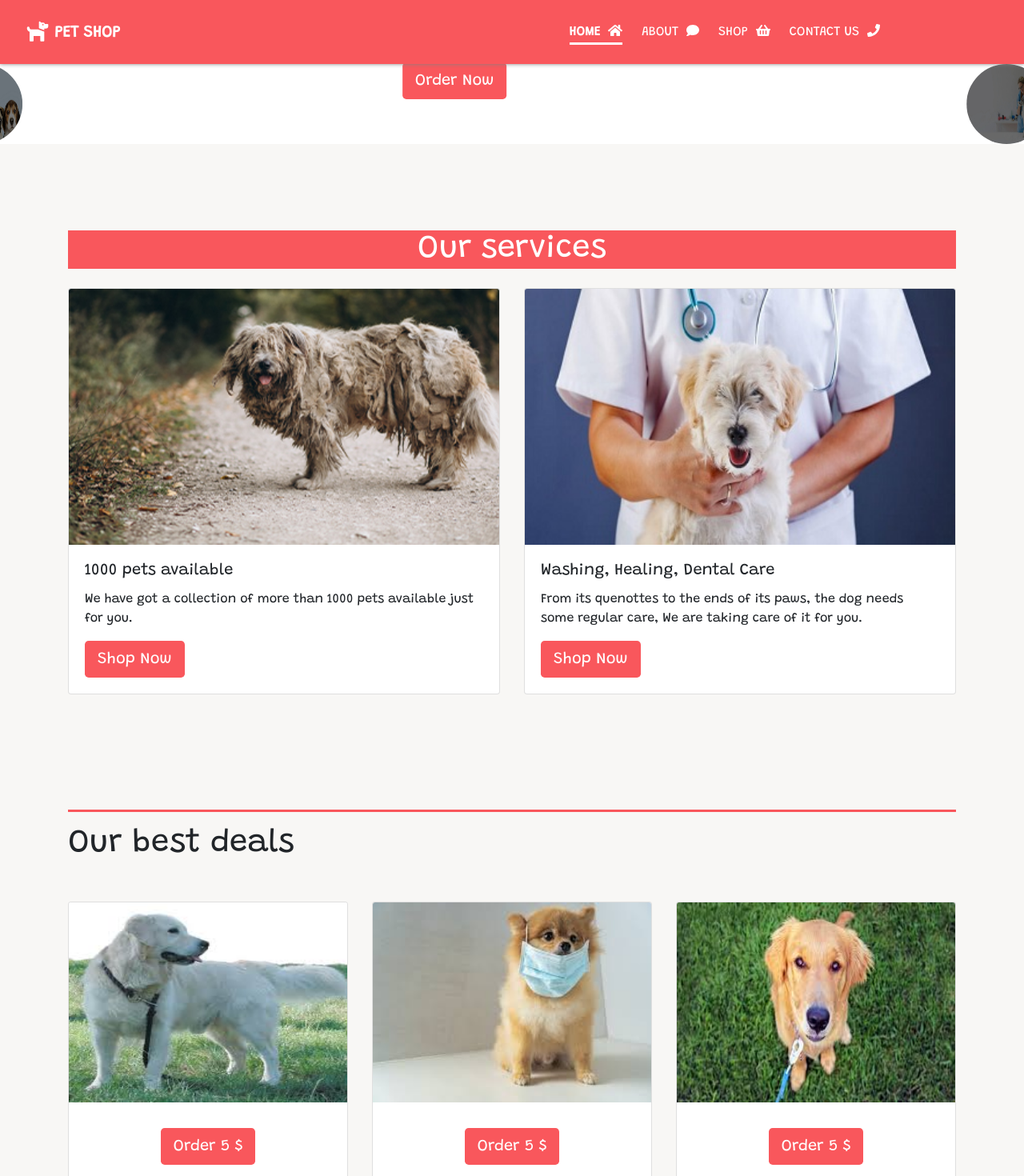
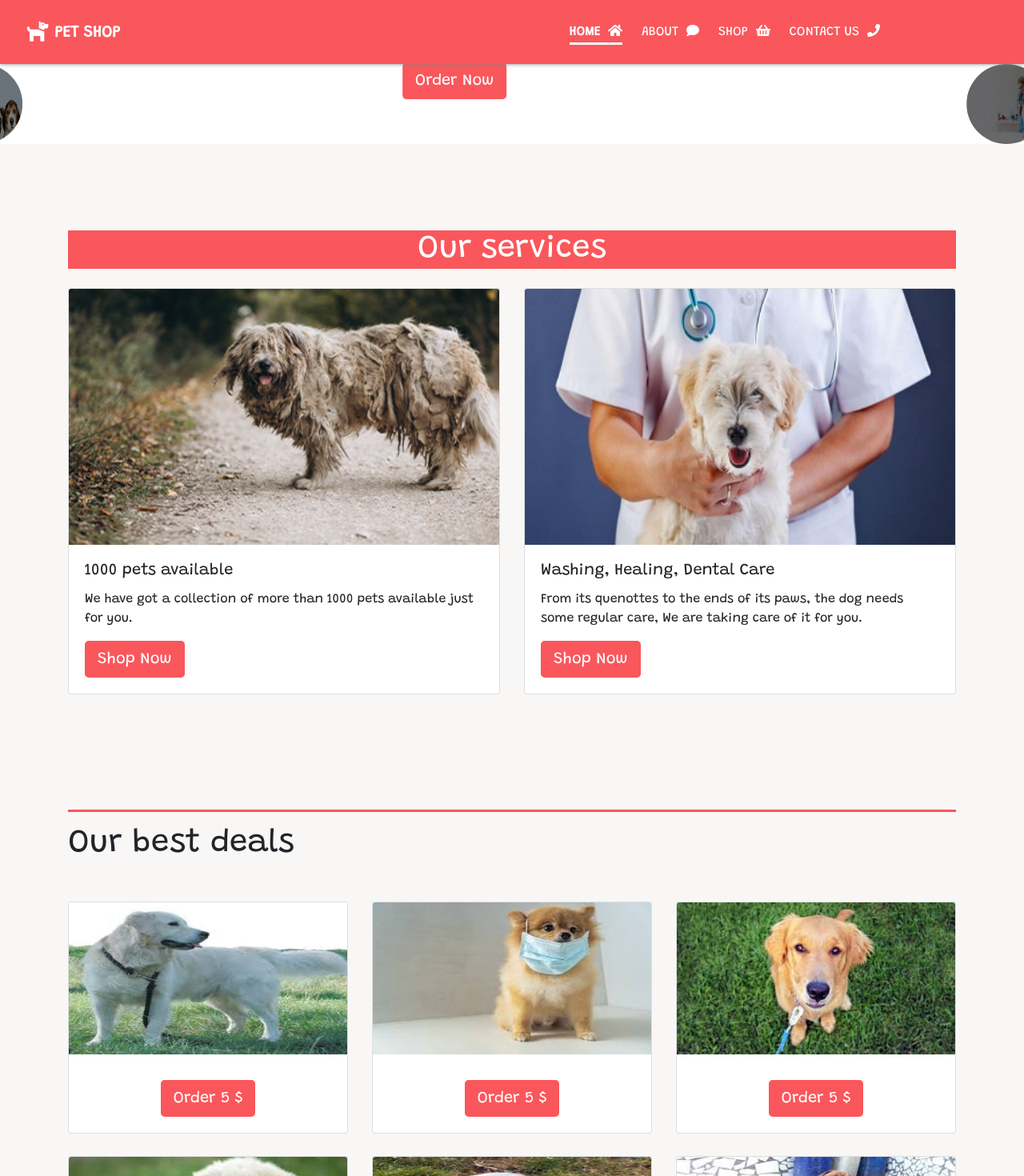
Before and after one commit to newordn/dogs-shopping, a React (Create React App) app: page / in a window 1280 px wide. Shown: the top 1470 px of the page at 80% size. Built offline with nearby package versions, Linux system fonts and the light colour scheme.

Commit message:
updated images height

```diff
--- a/src/pages/Home/Home.css
+++ b/src/pages/Home/Home.css
@@ -13,5 +13,5 @@
   background: #f8f7f5;
 }
 .img-h{
-  height: 250px;
+  height: 190px;
 }
```
